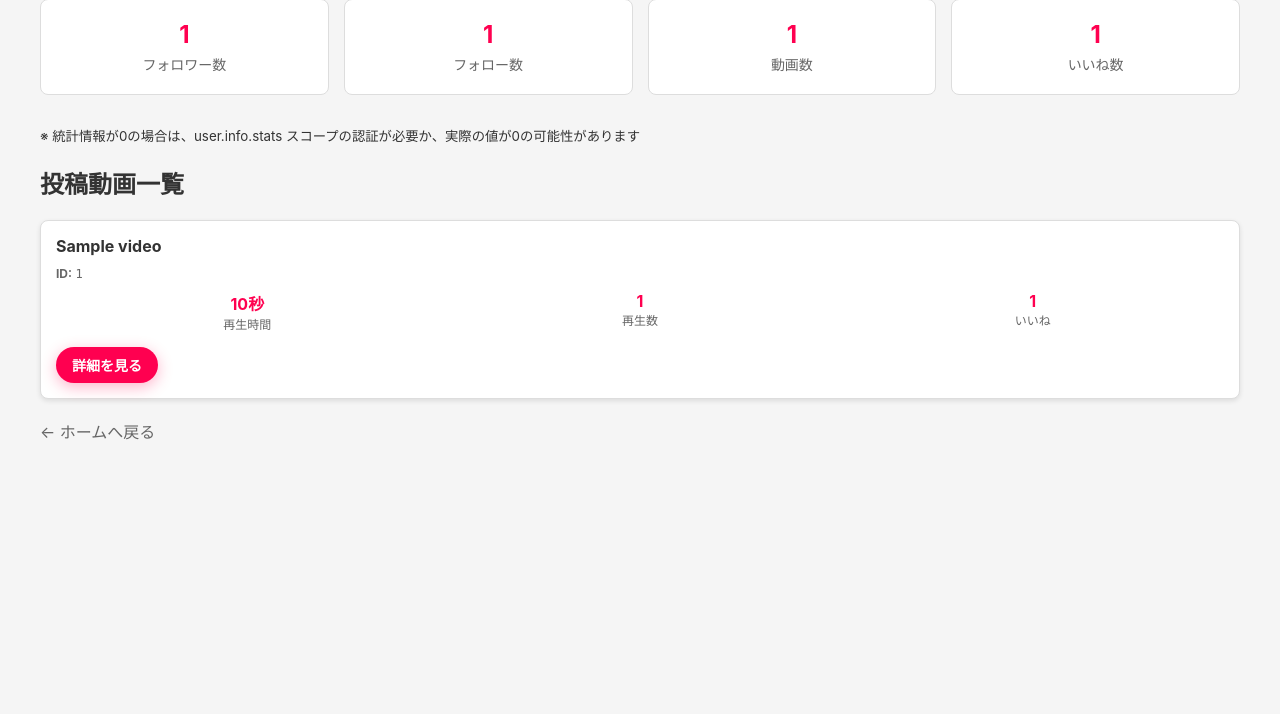
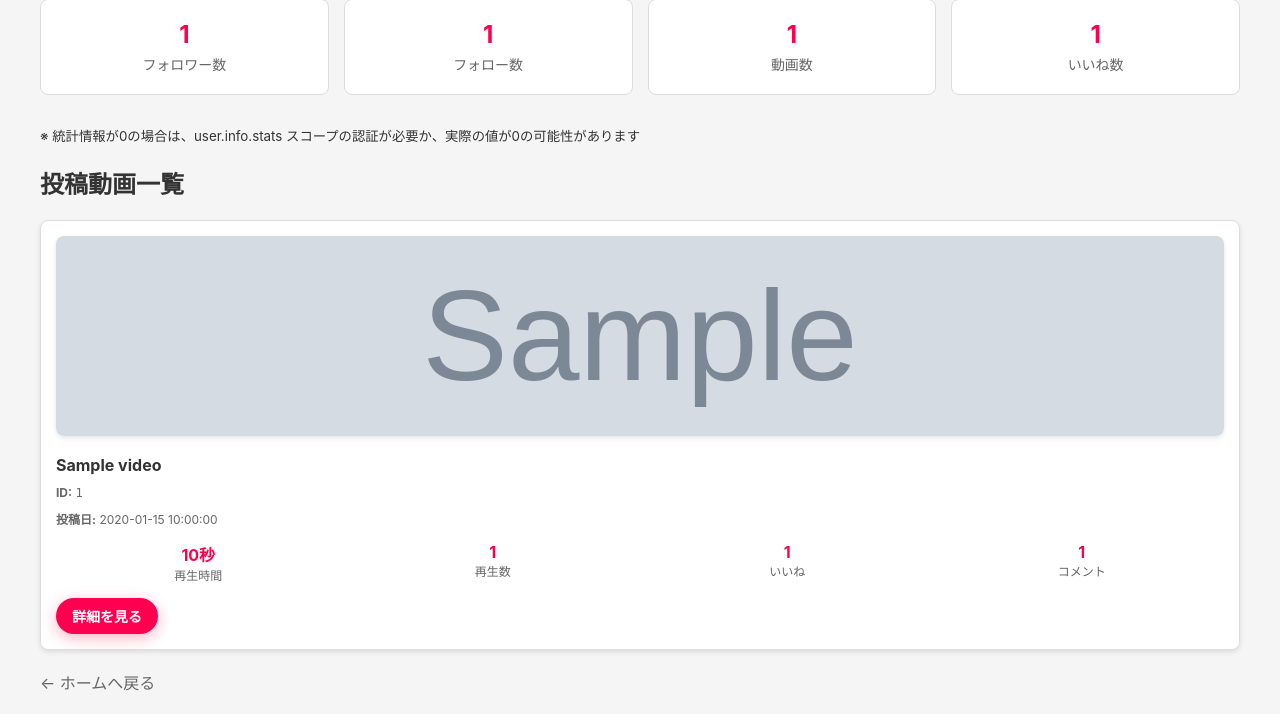
Before and after one commit to Kazu-K0032/TikTok-API-Features, a Flask app: template templates/dashboard.html in a window 1280 px wide. Shown: the part 331-1045 px from the top of the page. Before the commit the page ends 771 px from the top, so only its background shows below. Run offline with Flask 3, Linux system fonts and the light colour scheme; the template is opened without the code that fills it: most values are stand-ins (such as "Sample title", 1, 10 or a date in 2020); grey boxes marked "Sample" are stand-in pictures.

Commit message:
feat: 動画一覧+動画詳細の取得&表示

```diff
--- a/static/css/style.css
+++ b/static/css/style.css
@@ -90,9 +90,35 @@ body {
   box-shadow: 0 2px 5px rgba(0, 0, 0, 0.1);
 }
 
+.video-thumbnail {
+  margin-bottom: 15px;
+  text-align: center;
+}
+
+.video-cover {
+  width: 100%;
+  height: 200px;
+  object-fit: cover;
+  border-radius: 8px;
+  box-shadow: 0 2px 5px rgba(0, 0, 0, 0.1);
+  /* TikTok動画の縦長（9:16）アスペクト比に対応 */
+  aspect-ratio: 9/16;
+  max-height: 300px;
+}
+
+.video-meta {
+  margin-bottom: 15px;
+  font-size: 12px;
+  color: #666;
+}
+
+.video-date {
+  margin-top: 5px;
+}
+
 .video-stats {
   display: grid;
-  grid-template-columns: repeat(3, 1fr);
+  grid-template-columns: repeat(4, 1fr);
   gap: 10px;
   margin-bottom: 15px;
   text-align: center;
--- a/templates/dashboard.html
+++ b/templates/dashboard.html
@@ -64,20 +64,34 @@ content %}
 <div class="video-grid">
   {% for v in videos %}
   <div class="video-card">
+    {% if v.best_image_url %}
+    <div class="video-thumbnail">
+      <img src="{{ v.best_image_url }}" alt="サムネイル" class="video-cover" />
+    </div>
+    {% endif %}
     <h3 class="video-title">{{ v.title or 'タイトルなし' }}</h3>
-    <div class="video-id"><strong>ID:</strong> <code>{{ v.id }}</code></div>
+    <div class="video-meta">
+      <div class="video-id"><strong>ID:</strong> <code>{{ v.id }}</code></div>
+      <div class="video-date">
+        <strong>投稿日:</strong> {{ v.formatted_create_time }}
+      </div>
+    </div>
     <div class="video-stats">
       <div>
-        <div class="video-stat-number">{{ v.duration }}秒</div>
+        <div class="video-stat-number">{{ v.duration or 0 }}秒</div>
         <div class="video-stat-label">再生時間</div>
       </div>
       <div>
-        <div class="video-stat-number">{{ v.view_count }}</div>
+        <div class="video-stat-number">{{ v.view_count or 0 }}</div>
         <div class="video-stat-label">再生数</div>
       </div>
       <div>
-        <div class="video-stat-number">{{ v.like_count }}</div>
+        <div class="video-stat-number">{{ v.like_count or 0 }}</div>
         <div class="video-stat-label">いいね</div>
+      </div>
+      <div>
+        <div class="video-stat-number">{{ v.comment_count or 0 }}</div>
+        <div class="video-stat-label">コメント</div>
       </div>
     </div>
     <a href="{{ url_for('video_detail', video_id=v.id) }}" class="btn btn-small"
```
Also changed, not shown: app/services/get_video_details.py (+12 -2 lines), app/services/get_video_list.py (+32 -2 lines), app/views.py (+17 -1 lines), templates/video_detail.html (+32 -14 lines).
